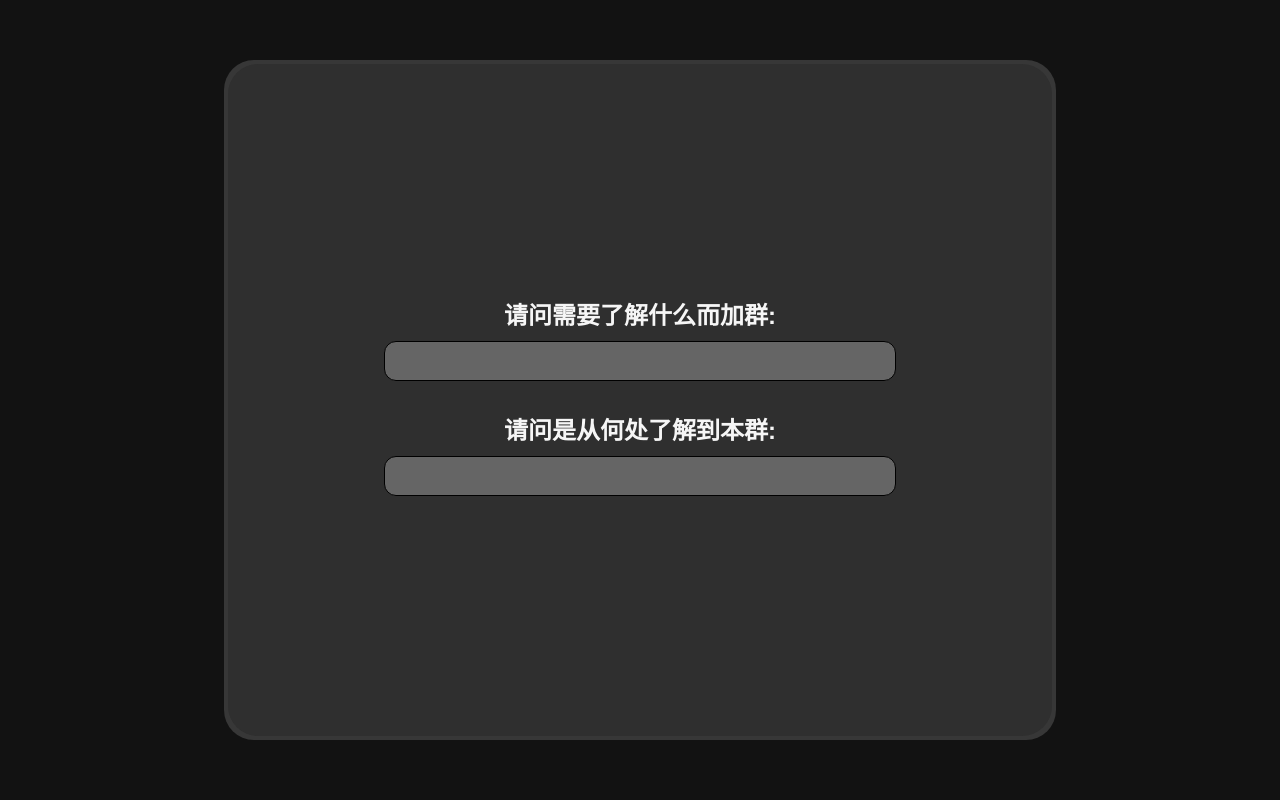
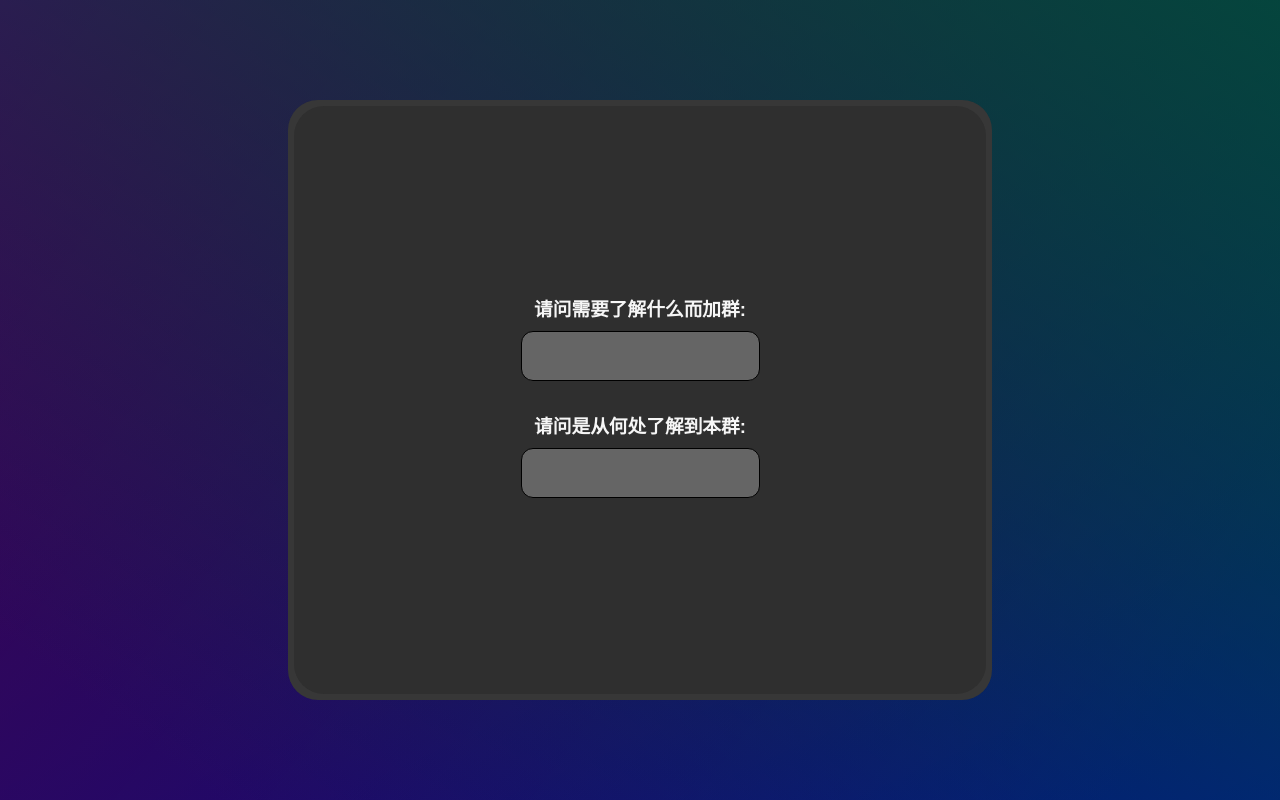
Before and after one commit to Alin-sky/verify-AL1S, a website: page index.html in a window 1280 px wide. Drawn offline with Linux system fonts and the light colour scheme.

Commit message:
Add files via upload

```diff
--- a/index.html
+++ b/index.html
@@ -5,7 +5,6 @@
   <meta charset="UTF-8">
   <meta name="viewport" content="width=device-width, initial-scale=1.0">
   <title>AL-1S自助解禁系统</title>
-  <link rel="stylesheet" href="./style.css">
 </head>
 
 
@@ -21,8 +20,16 @@
     justify-content: center;
     align-items: center;
     min-height: 100vh;
-    background-color: #141414;
-  }
+    background: linear-gradient(
+      217deg,
+      rgba(0, 83, 58, 0.8),
+      rgba(255, 0, 0, 0) 90.71%
+    ),
+    linear-gradient(127deg, rgba(72, 0, 108, 0.8), rgba(0, 255, 0, 0) 90.71%),
+    linear-gradient(336deg, rgba(0, 11, 164, 0.886), rgba(0, 0, 70, 0) 90.71%);
+}
+
+
 
   .container {
     display: flex;
@@ -30,6 +37,7 @@
     align-items: center;
     gap: 50px;
     flex-wrap: wrap;
+
 
   }
 
@@ -40,8 +48,9 @@
     justify-content: center;
     align-items: center;
     position: relative;
-    width: 65vw;
-    height: 85vh;
+    width: 55vw;
+    height: 75vh;
+    backdrop-filter: blur(20px);
     background-color: rgb(55, 55, 55);
     border-radius: 30px;
     overflow: hidden;
@@ -50,6 +59,7 @@
   }
 
   .container .card::before {
+
     content: '';
     position: absolute;
     top: var(--y);
@@ -73,7 +83,7 @@
   .container .card::after {
     content: '';
     position: absolute;
-    inset: 0.5vh;
+    inset: 0.7vh;
     border-radius: 30px;
     background-color: rgba(45, 45, 45, .75);
   }
@@ -92,8 +102,8 @@
   .input-field,
   .submit-btn {
     position: relative;
-    width: 40vw;
-    padding: 10px;
+    width: 100%;
+    padding: 15px;
     margin: 10px 0;
     border-radius: 12px;
     border: 1px solid #000000;
@@ -106,7 +116,7 @@
   .submit-btn {
     position: relative;
     background-color: #4ddb4d;
-    width: 40vw;
+    width: 100%;
     padding: 10px;
     margin: 10px 0;
     color: rgb(15, 0, 0);
@@ -123,7 +133,7 @@
     margin-top: 20px;
   }
 
-  h2 {
+  h3 {
     color: rgb(246, 246, 246);
     /* 字体颜色，可根据需要更改 */
     text-align: center;
@@ -145,22 +155,22 @@
 
 <body>
   <div class="container">
-    <div class="card" style="--clr: rgb(0, 51, 255);">
+    <div class="card" style="--clr: rgb(0, 81, 255),rgb(74, 42, 97);">
       <form id="survey-form">
 
         <label for="question1">
-          <h2>
+          <h3>
             请问需要了解什么而加群:
-          </h2>
+          </h3>
         </label>
 
         <input type="text" id="question1" name="question1" class="input-field">
         <br>
 
         <label for="question2">
-          <h2>
+          <h3>
             请问是从何处了解到本群:
-          </h2>
+          </h3>
         </label>
 
         <input type="text" id="question2" name="question2" class="input-field">
@@ -168,12 +178,12 @@
 
 
         <div id="qqs" style="display:none;">
-          <h2>
+          <h3>
             请填写QQ账号:
             <h5>
               填写后会自动解禁
             </h5>
-          </h2>
+          </h3>
         </div>
 
 
```
